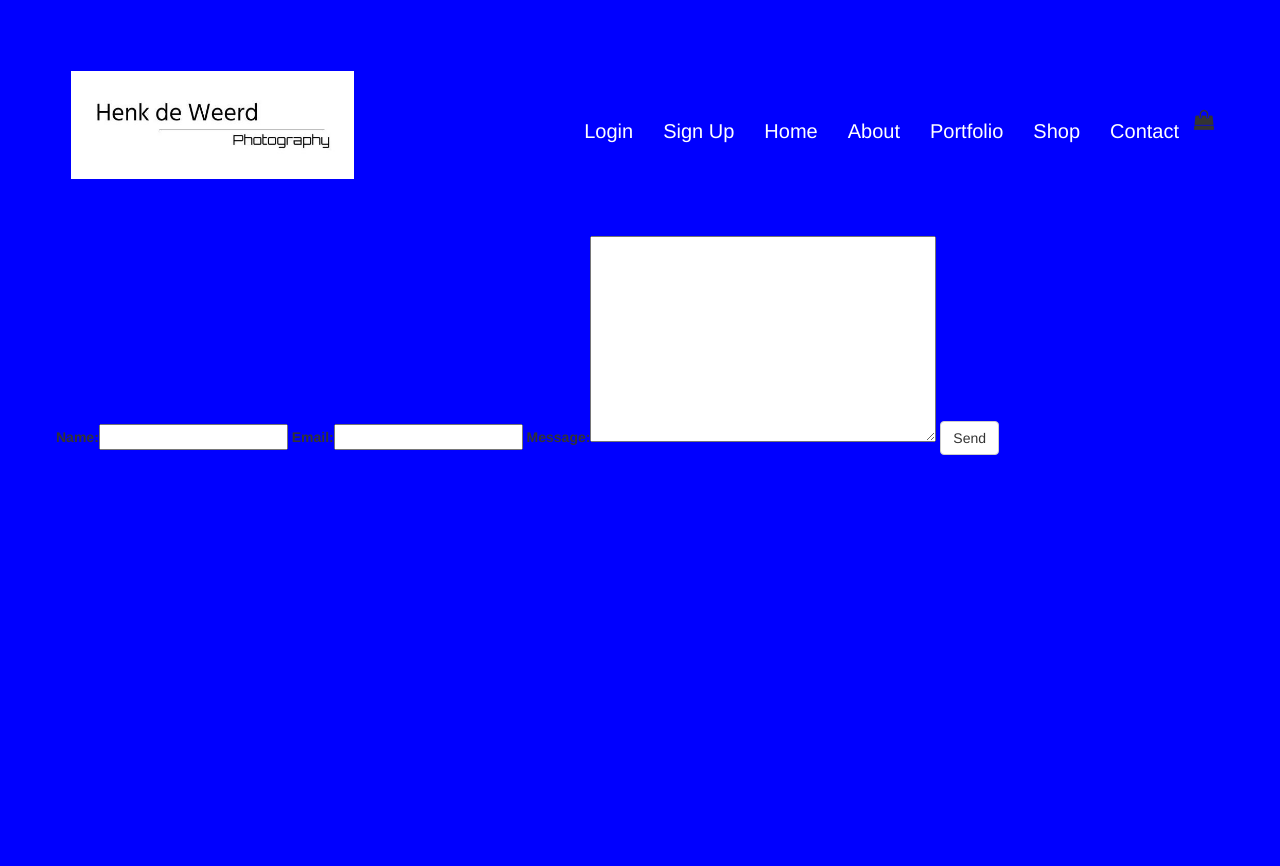
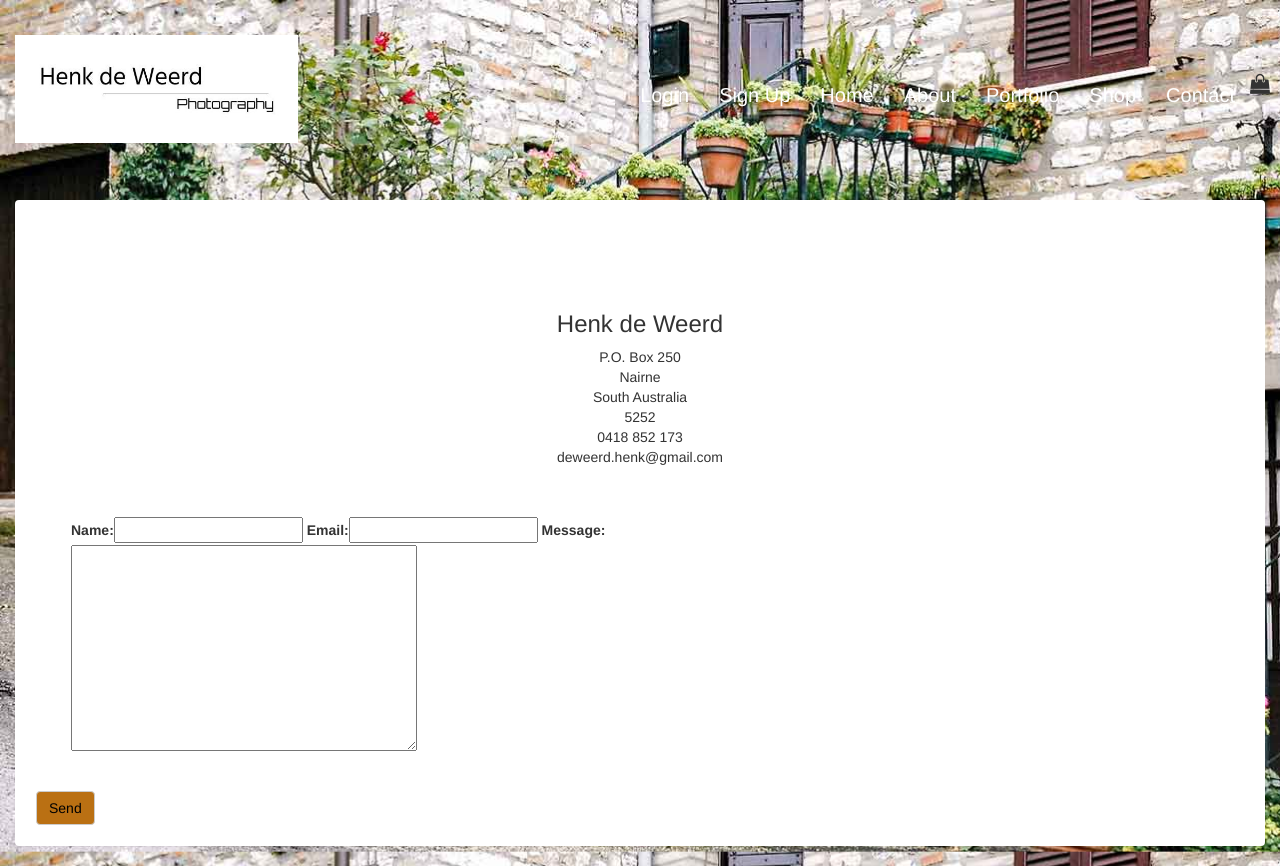
Before and after one commit to blueag8/Photography_Website, a Django app: page /contactUs/ in a window 1280 px wide. Before the commit the page ends 455 px from the top, so only its background shows below. Run offline with Django 3.2, Linux system fonts and the light colour scheme; some libraries are stand-ins or nearby versions.

Commit message:
contact form css updated

```diff
--- a/contact/templates/contact.html
+++ b/contact/templates/contact.html
@@ -1,19 +1,39 @@
 {% extends 'base.html' %}
 {% load bootstrap_tags %}
+{% load static from staticfiles %}
 
 {% block content %}
 {% block additional_styles %}
 <style>
    body {
-    background-color: blue;
+   background-image: url("{% static "img/Italy_Plants.jpg" %}");
    }
 </style>
 
-    <form method= "POST">
+<div class="contactForm">
+ <div class="panel panel-default">
+  <div class="panel-body">
+
+  <div class="contact">
+  <h3 class = "name">Henk de Weerd</h3>
+  <div class = "Address">P.O. Box 250 </div>
+  Nairne </br>
+  South Australia </br>
+  5252</br>
+  <div class="phone">0418 852 173</div>
+  <div class ="email">deweerd.henk@gmail.com</div>
+  </div>
+<form method= "POST">
     {% csrf_token %}
-    {{contact_form}}
+ <div class="form-group col-md-6">
+
+    {{contact_form | as_bootstrap}}
+ </div>
+
+</div>
     <button class= "btn btn-default" type="submit">Send</button>
     </form>
-
+</div>
+</div>
  {% endblock %}
   {% endblock %}
--- a/home/templates/about.html
+++ b/home/templates/about.html
@@ -9,8 +9,10 @@
    }
 </style>
 {% endblock %}
-
-Henk is a South Australian Photographer
+<div class="panel panel-default">
+  <div class="panel-body">Henk is a South Australian Photographer
+</div>
+</div>
 
 
 
--- a/products/templates/products.html
+++ b/products/templates/products.html
@@ -20,7 +20,7 @@
 
    <h3>{{ product.name }}</h3>
    <p class="product-description">{{ product.description }}</p>
-   <p>{{ product.price }}</p>
+   <p>Price ${{ product.price }}</p>
 
    <form method="post" action="{% url 'add_to_cart' product.id %}">
    {% csrf_token %}
--- a/static/css/style.css
+++ b/static/css/style.css
@@ -10,8 +10,6 @@ font-size: 20px;
 }
 .navbar-default .navbar-nav>li>a {
 color: #fff;
-
-
 }
 img.logo {
 height: 6em;
@@ -24,14 +22,48 @@ background-color: transparent;
 }
 
 body {
-
-    margin: 4em;
-	background-repeat: no-repeat;
-	background-position: center;
-	background-attachment: fixed;
-    background-size: cover;
-     -webkit-background-size: cover;
-        -moz-background-size: cover;
-        -o-background-size: cover;
+background-repeat: no-repeat;
+background-size: cover;
+background-position: center;
+background-attachment: fixed;
 
 }
+.contact{
+    padding: 50px;
+    text-align: center;
+
+}
+.btn-default {
+color:black;
+background-color: #ba7013;
+
+}
+.contactForm {
+margin: 15px;
+}
+.panel-body{
+    padding: 20px;
+    height: 100%;
+
+
+}
+.products{
+    background-size: contain;
+    background-position: center center;
+    background-repeat: no-repeat;
+    width: 150px;
+    height: 150px;
+    margin: 0 auto;
+}
+caption p {
+    word-wrap: break-word;
+}
+.row .row-flex{
+    display:flex;
+    flex-wrap: wrap;
+    margin-top: 30px;
+}
+.panel-default{
+    border-color: transparent;
+    padding: 20px;
+}
--- a/templates/base.html
+++ b/templates/base.html
@@ -79,6 +79,7 @@
 
 {% block content %}
 {% endblock %}
+
   </body>
 
 
```
Also changed, not shown: db.sqlite3, media/images/My-Magic-Moments-Book.jpg (added), media/images/Photographs-by-Henk-de-Weerd-Book.jpg (added).
